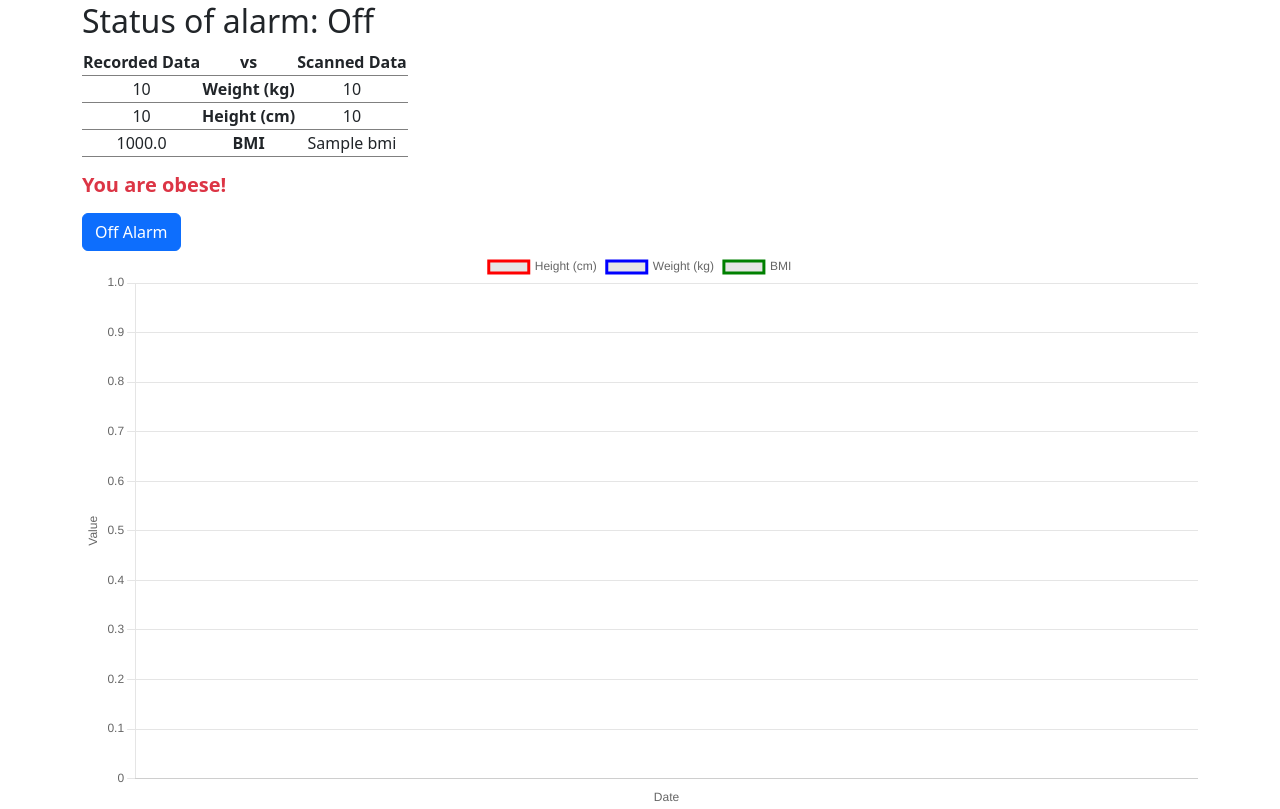
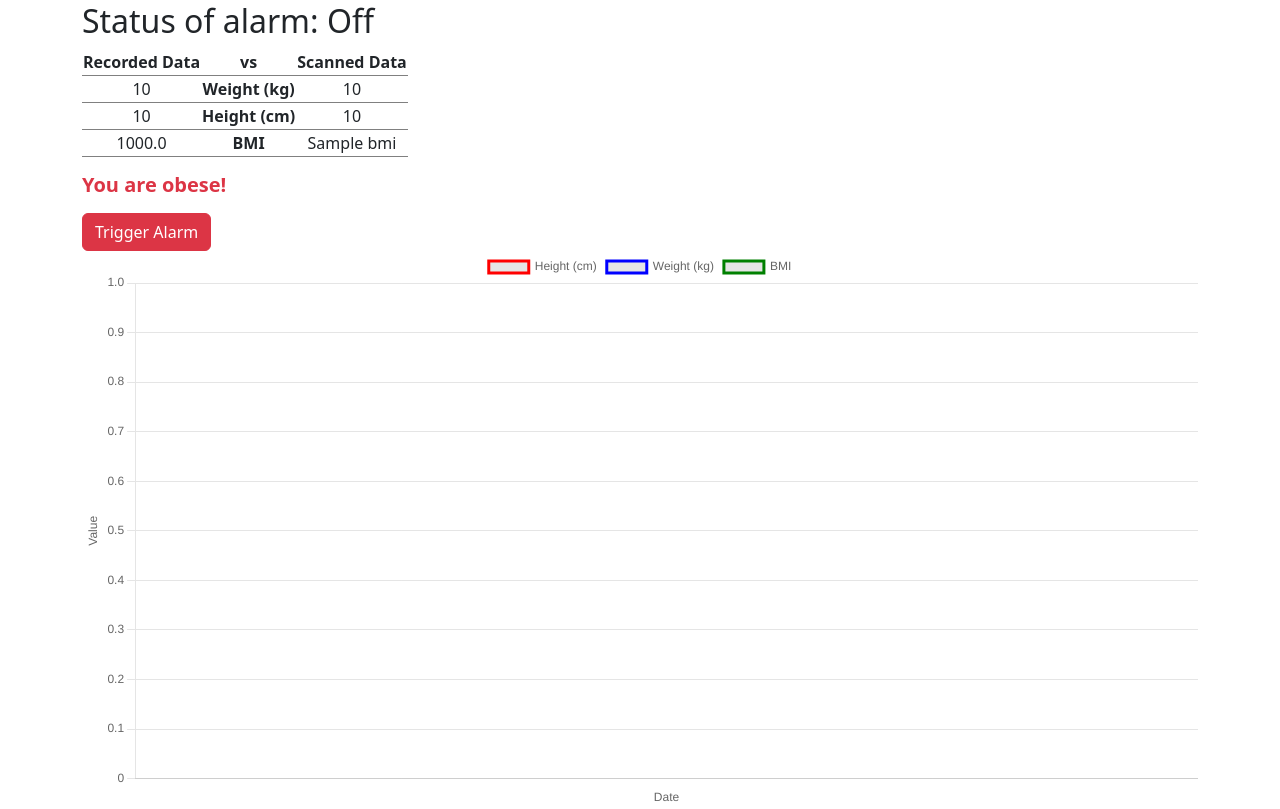
Before and after one commit to JohnChung2002/Smart-Secure-System, a Flask app: template templates/dashboard.html in a window 1280 px wide. Shown: the part 124-933 px from the top of the page. Run offline with Flask 2, Linux system fonts and the light colour scheme; the template is opened without the code that fills it: most values are stand-ins (such as "Sample title", 1, 10 or a date in 2020); some libraries are stand-ins or nearby versions.

Commit message:
Update dashboard.html

```diff
--- a/templates/dashboard.html
+++ b/templates/dashboard.html
@@ -58,7 +58,7 @@
                  <div class="text-danger fw-bold h5 mb-3">You are obese!</div>
               {% endif %}
             {% endif %}
-            {% if alarmStatus == 'Off' %}
+            {% if alarm_status == 'Off' %}
                 <button class="btn btn-danger" id="alarmButton">Trigger Alarm</button>
             {% else %}
                 <button class="btn btn-primary" id="alarmButton">Off Alarm</button>
```
